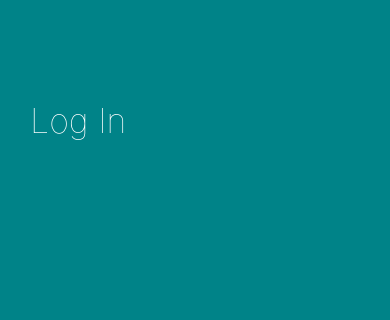
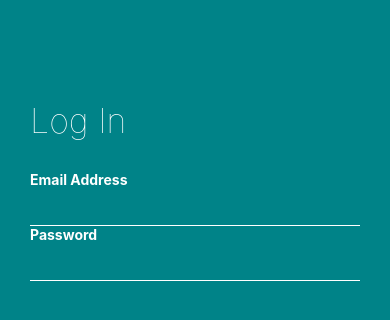
Before and after one commit to kashishbehl0310/AirBnb-Clone, a React Native app: screen / in a window 390 px wide. Shown: the top 320 px of the page. Built offline with nearby package versions, Linux system fonts and the light colour scheme.

Commit message:
Login Screen

```diff
--- a/src/components/forms/InputField.js
+++ b/src/components/forms/InputField.js
@@ -12,21 +12,41 @@
 
 export default class InputField extends Component{
     render(){
-        const { labelText } = this.props
+        const { labelText, labelTextSize, labelColor, textColor, borderBottomColor } = this.props;
+        const fontSize = labelTextSize || 14;
+        const color = labelColor || colors.black;
+        const inputColor = textColor || colors.white;
+        const borderBottom = borderBottomColor || 'transparent'
         return(
             <View style={styles.wrapper}>
-                <Text>{labelText}</Text>
+                <Text style={[{color,fontSize},styles.label]}>{labelText}</Text>
+                <TextInput
+                    style={[ { color: inputColor, borderBottomColor: borderBottom}, styles.inputField]}
+                />
             </View>
         )
     }
 }
 
 InputField.PropTypes = {
-    labelText: PropTypes.string.isRequired
+    labelText: PropTypes.string.isRequired,
+    labelTextSize: PropTypes.number,
+    labelColor: PropTypes.string,
+    textColor: PropTypes.string,
+    borderBottomColor: PropTypes.string
 }
 
 const styles = StyleSheet.create({
     wrapper:{
         display: 'flex'
+    },
+    label: {
+        fontWeight: '700',
+        marginBottom: 10
+    },
+    inputField: {
+        borderBottomWidth: 1,
+        paddingTop: 5,
+        paddingBottom: 5
     }
 })
--- a/src/screens/Login.js
+++ b/src/screens/Login.js
@@ -9,6 +9,7 @@
     StyleSheet
 } from "react-native";
 import colors from '../styles/colors';
+import InputField from '../components/forms/InputField'
 
 export default class Login extends Component{
     render(){
@@ -17,6 +18,20 @@
                 <View style={styles.scrollViewWrapper}>
                     <ScrollView style={styles.scrollView}>
                         <Text style={styles.loginHeader}>Log In</Text>
+                        <InputField
+                            labelText="Email Address"
+                            labelTextSize={14}
+                            labelColor={colors.white}
+                            textColor={colors.white}
+                            borderBottomColor={colors.white}
+                        />
+                        <InputField
+                            labelText="Password"
+                            labelTextSize={14}
+                            labelColor={colors.white}
+                            textColor={colors.white}
+                            borderBottomColor={colors.white}
+                        />
                     </ScrollView>
                 </View>
             </KeyboardAvoidingView>
```
